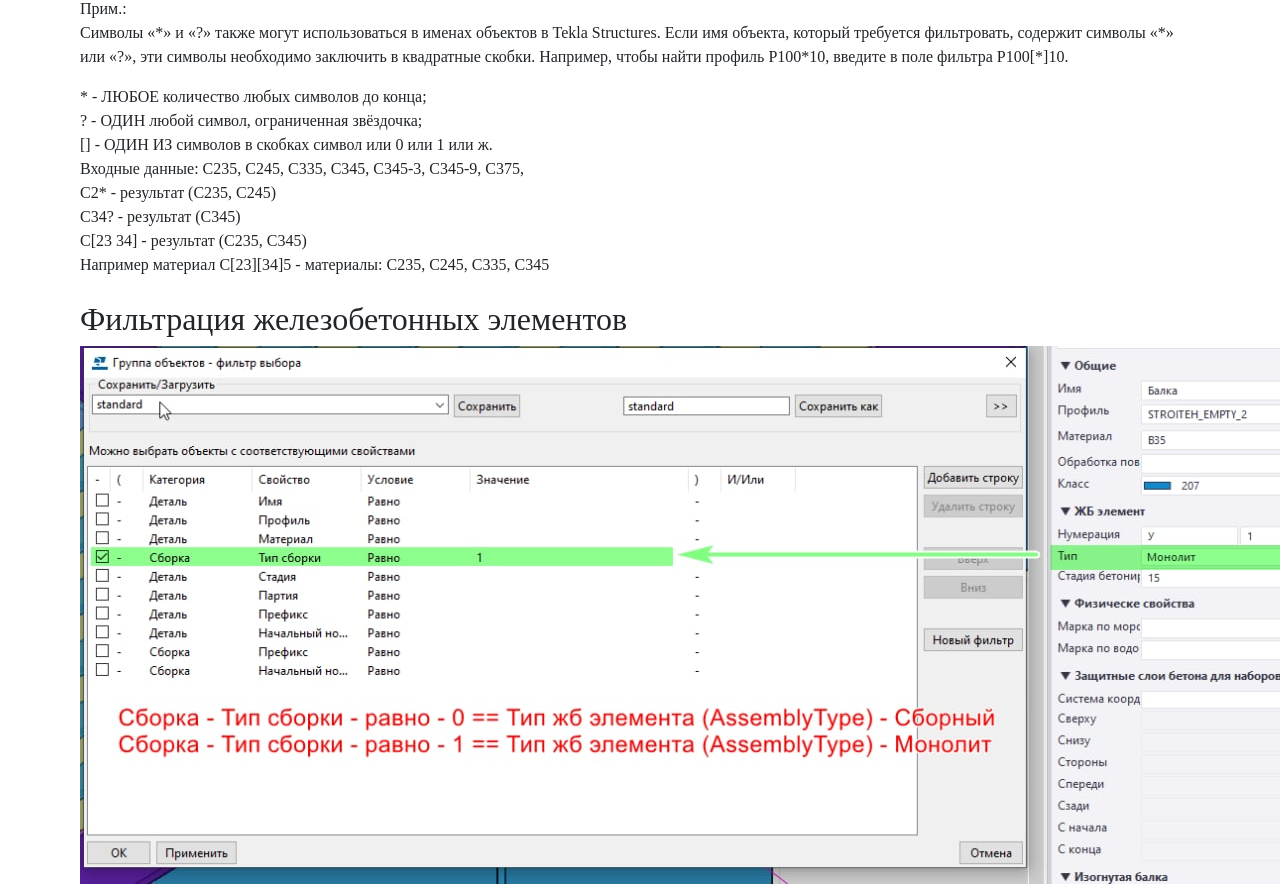
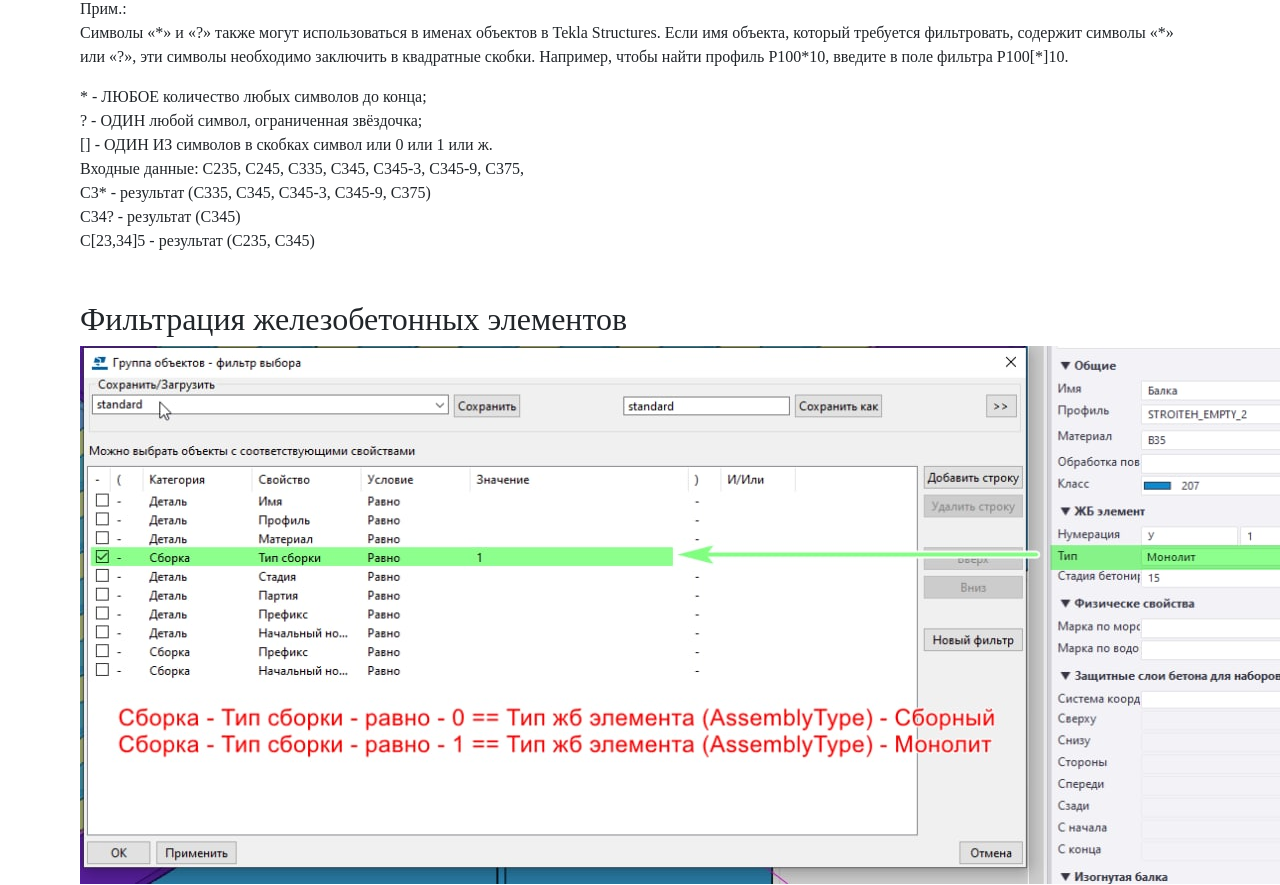
Before and after one commit to DenisAShmelev/denis.a.shmelev.github.io, a plain HTML site: page Фильтры.html in a window 1280 px wide. Shown: the part 2071-2956 px from the top of the page. Drawn offline with Linux system fonts and the light colour scheme.

Commit message:
Update Фильтры.html

```diff
--- a/Фильтры.html
+++ b/Фильтры.html
@@ -183,10 +183,10 @@
             [] - ОДИН ИЗ символов в скобках символ или 0 или 1 или ж.<br>
 
             Входные данные: С235, С245, С335, С345, С345-3, С345-9, С375,<br>
-            С2* - результат (С235, С245)<br>
+            С3* - результат (С335, С345, С345-3, С345-9, С375)<br>
             С34? - результат (С345)<br>
-            С[23 34] - результат (С235, С345)<br>
-            Например материал С[23][34]5 - материалы: С235, С245, С335, С345<br>
+            С[23,34]5 - результат (С235, С345)<br>
+            <br>
         </div>
 
 
```
